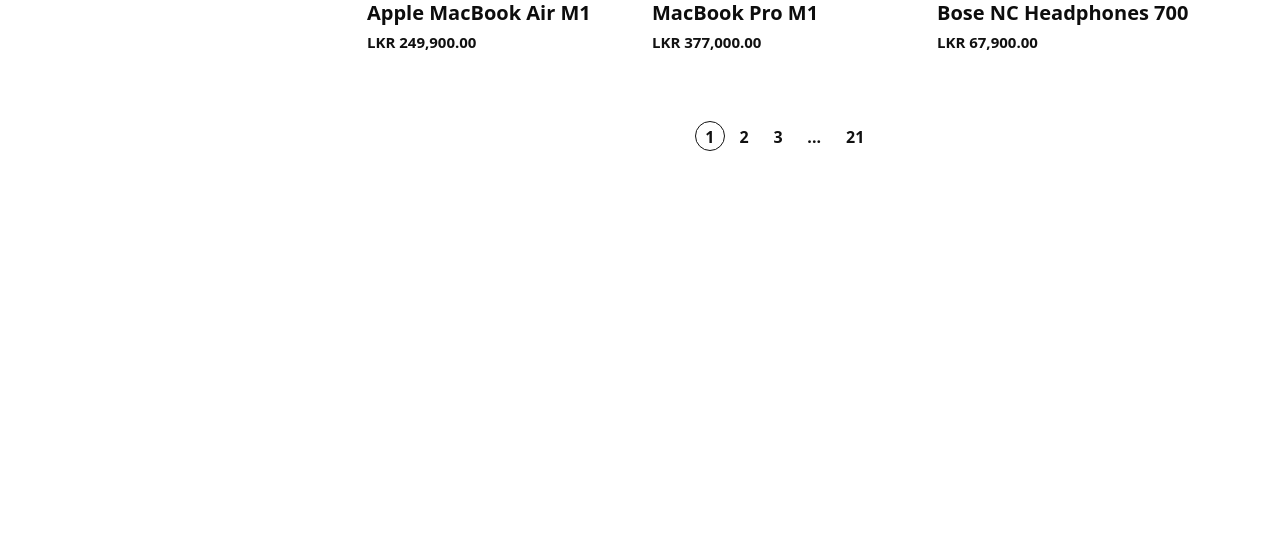
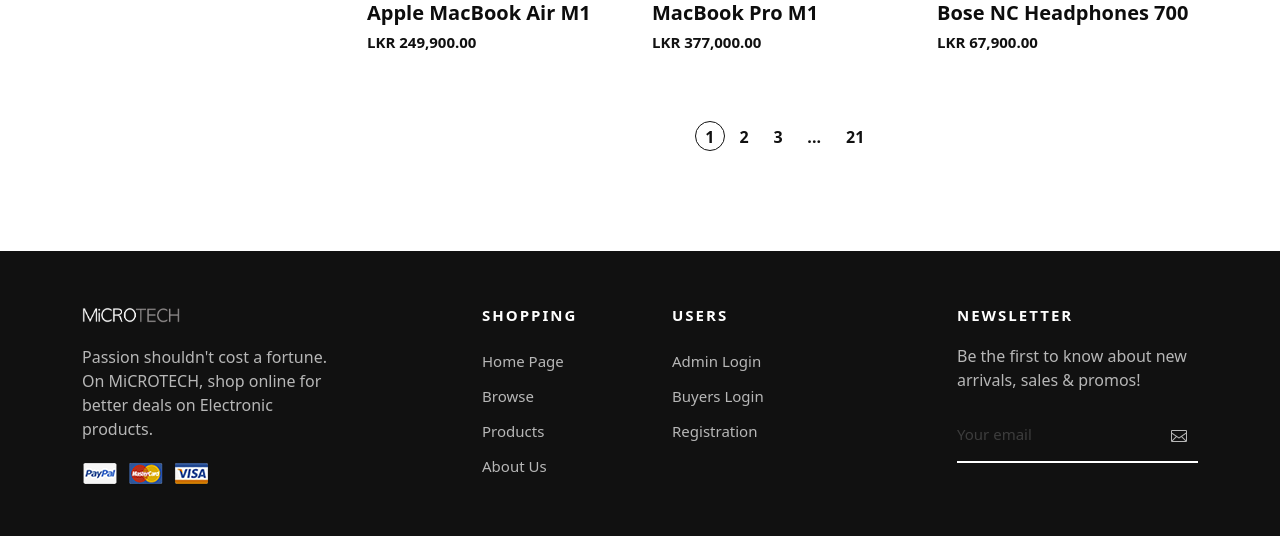
Before and after one commit to HasiniSama/microtech-website, a PHP site: page /shopping_page.php in a window 1280 px wide. Shown: the part 1588-2124 px from the top of the page. Before the commit the page ends 1739 px from the top, so only its background shows below. Run offline with PHP 8.4, Linux system fonts and the light colour scheme; some libraries are stand-ins or nearby versions.

Commit message:
Added the footer section

```diff
--- /dev/null
+++ b/css/footer.css
@@ -0,0 +1,130 @@
+@font-face {
+    font-family: 'ElegantIcons';
+    src:url('../fonts/ElegantIcons/ElegantIcons.eot');
+    src:url('../fonts/ElegantIcons/ElegantIcons.eot?#iefix') format('embedded-opentype'),
+    url('../fonts/ElegantIcons/ElegantIcons.woff') format('woff'),
+    url('../fonts/ElegantIcons/ElegantIcons.ttf') format('truetype'),
+    url('../fonts/ElegantIcons/ElegantIcons.svg#ElegantIcons') format('svg');
+    font-weight: normal;
+    font-style: normal;
+}
+
+.footer {
+    background: #111111;
+    padding-top: 50px;
+    padding-bottom: 20px;
+}
+
+.footer_about {
+    margin-bottom: 30px;
+    margin-right: 110px;
+}
+
+.footer_about .footer_logo {
+    margin-bottom: 20px;
+}
+
+.footer_about .footer_logo a img {
+    display: inline-block;
+    max-width: 40%;
+    max-height: 40%;
+}
+
+.footer_about p {
+    color: #b7b7b7;
+    margin-bottom: 20px;
+}
+
+.footer_widget {
+    margin-bottom: 30px;
+    margin-right: 20px;
+    position: relative;
+    left: 20px;
+}
+
+.footer_widget h6 {
+    color: #ffffff;
+    font-size: 15px;
+    font-weight: 700;
+    text-transform: uppercase;
+    letter-spacing: 2px;
+    margin-bottom: 20px;
+    margin-top: 5px;
+}
+
+.footer_widget ul li {
+    line-height: 35px;
+    list-style: none;
+}
+
+.footer_widget ul li a {
+    color: #b7b7b7;
+    font-size: 15px;
+    text-decoration: none;
+    position: relative;
+    left: -32px;
+}
+
+.footer_widget .footer_newsletter p {
+    color: #b7b7b7;
+}
+
+.footer_widget .footer_newsletter form {
+    position: relative;
+}
+
+.footer_widget .footer_newsletter form input {
+    width: 100%;
+    font-size: 15px;
+    color: #3d3d3d;
+    background: transparent;
+    border: none;
+    padding: 15px 0;
+    border-bottom: 2px solid #ffffff;
+}
+
+.footer_widget .footer_newsletter form input::-webkit-input-placeholder {
+    color: #3d3d3d;
+}
+
+.footer_widget .footer_newsletter form input::-moz-placeholder {
+    color: #3d3d3d;
+}
+
+.footer_widget .footer_newsletter form input:-ms-input-placeholder {
+    color: #3d3d3d;
+}
+
+.footer_widget .footer_newsletter form input::-ms-input-placeholder {
+    color: #3d3d3d;
+}
+
+.footer_widget .footer_newsletter form input::placeholder {
+    color: #3d3d3d;
+}
+
+.footer_widget .footer_newsletter form button {
+    color: #b7b7b7;
+    font-size: 16px;
+    position: absolute;
+    right: 5px;
+    top: 0;
+    height: 100%;
+    background: transparent;
+    border: none;
+}
+
+.icon_mail_alt {
+    font-family: 'ElegantIcons';
+    speak: none;
+    font-style: normal;
+    font-weight: normal;
+    font-variant: normal;
+    text-transform: none;
+    line-height: 1;
+    -webkit-font-smoothing: antialiased;
+}
+
+.icon_mail_alt:before {
+    content: "\e010";
+}
--- a/shopping_page.php
+++ b/shopping_page.php
@@ -17,6 +17,8 @@
     <link href="https://fonts.googleapis.com/css2?family=Nunito+Sans:wght@300;400;600;700;800;900&display=swap"
           rel="stylesheet">
     <link rel="stylesheet" type="text/css" href="css/shopping_page.css">
+
+    <link rel="stylesheet" type="text/css" href="css/footer.css">
 
 </head>
 <body>
@@ -321,6 +323,55 @@
     </div>
 </section>
 
+<!-- Footer Section Begin -->
+<footer class="footer">
+    <div class="container">
+        <div class="row">
+            <div class="col-lg-4 col-md-6 col-sm-6">
+                <div class="footer_about">
+                    <div class="footer_logo">
+                        <a href="#"><img src="images/logo2.png" alt=""></a>
+                    </div>
+                    <p>Passion shouldn't cost a fortune. <br> On MiCROTECH, shop online for better deals on Electronic products.</p>
+                    <a href="#"><img src="images/payment_icons.png" alt=""></a>
+                </div>
+            </div>
+            <div class="col-lg-2 col-md-3 col-sm-6">
+                <div class="footer_widget">
+                    <h6>Shopping</h6>
+                    <ul>
+                        <li><a href="#">Home Page</a></li>
+                        <li><a href="#">Browse Products</a></li>
+                        <li><a href="#">About Us</a></li>
+                    </ul>
+                </div>
+            </div>
+            <div class="col-lg-2 col-md-3 col-sm-6">
+                <div class="footer_widget">
+                    <h6>Users</h6>
+                    <ul>
+                        <li><a href="#">Admin Login</a></li>
+                        <li><a href="#">Buyers Login</a></li>
+                        <li><a href="#">Registration</a></li>
+                    </ul>
+                </div>
+            </div>
+            <div class="col-lg-3 offset-lg-1 col-md-6 col-sm-6">
+                <div class="footer_widget">
+                    <h6>NewsLetter</h6>
+                    <div class="footer_newsletter">
+                        <p>Be the first to know about new arrivals, sales & promos!</p>
+                        <form action="#">
+                            <input type="text" placeholder="Your email">
+                            <button type="submit"><span class="icon_mail_alt"></span></button>
+                        </form>
+                    </div>
+                </div>
+            </div>
+        </div>
+    </div>
+</footer>
+
 <!-- Js Plugins -->
 <script src="https://cdn.jsdelivr.net/npm/bootstrap@5.1.1/dist/js/bootstrap.bundle.min.js"
         integrity="sha384-/bQdsTh/da6pkI1MST/rWKFNjaCP5gBSY4sEBT38Q/9RBh9AH40zEOg7Hlq2THRZ"
```
Also changed, not shown: images/logo2.png (added), images/payment_icons.png (added).
